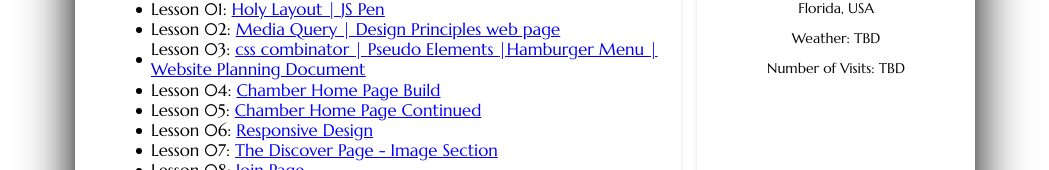
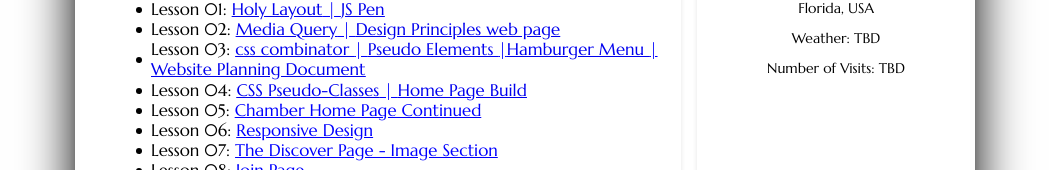
Before and after one commit to marcoq10x/wdd230, a plain HTML site: page index.html in a window 1280 px wide. Shown: the part 382-552 px from the top of the page, without its empty margins (115-1164 px from the left). Drawn offline with Linux system fonts and the light colour scheme.

Commit message:
chamber of commerce wk 4

```diff
--- a/index.html
+++ b/index.html
@@ -52,7 +52,7 @@
           <li>Lesson 01: <u style="color:blue;"><a href="lesson01/holygrail.html" style="text-decoration:underline;">Holy Layout</a> | <a href="https://codepen.io/marcoq10x/pen/XWoEyEp" style="text-decoration:underline;" target="_blank" rel="noopener noreferrer">JS Pen</a></u></li>
           <li>Lesson 02: <u style="color:blue;"><a href="lesson01/media-query.html" style="text-decoration:underline;">Media Query</a> | <a href="lesson02/design-principles.html" style="text-decoration:underline;">Design Principles web page</a></u></li>
           <li>Lesson 03:  <u style="color:blue;"><a href="https://drive.google.com/file/d/1M8wWS2KL2GmFe4u3i5bkOADnOjQcKlLR/view?usp=drive_link" target="_blank"> css combinator </a> | <a href="https://codepen.io/marcoq10x/pen/ExGdPax">Pseudo Elements </a> |<a href="https://codepen.io/marcoq10x/pen/WNLarPB">Hamburger Menu </a> | <a href="lesson03/chamber-site-plan.html">Website Planning Document</a></u></li>
-          <li>Lesson 04:  <u style="color:blue;">Chamber Home Page Build</u></li>
+          <li>Lesson 04:  <u style="color:blue;"><a href="https://codepen.io/marcoq10x/pen/vYbBore">CSS Pseudo-Classes</a> | <a href="Chamber/" style="text-decoration:underline;">Home Page Build</a></u></li>
           <li>Lesson 05:  <u style="color:blue;">Chamber Home Page Continued</u></li>
           <li>Lesson 06:  <u style="color:blue;">Responsive Design</u></li>
           <li>Lesson 07:  <u style="color:blue;">The Discover Page - Image Section</u></li>
```
